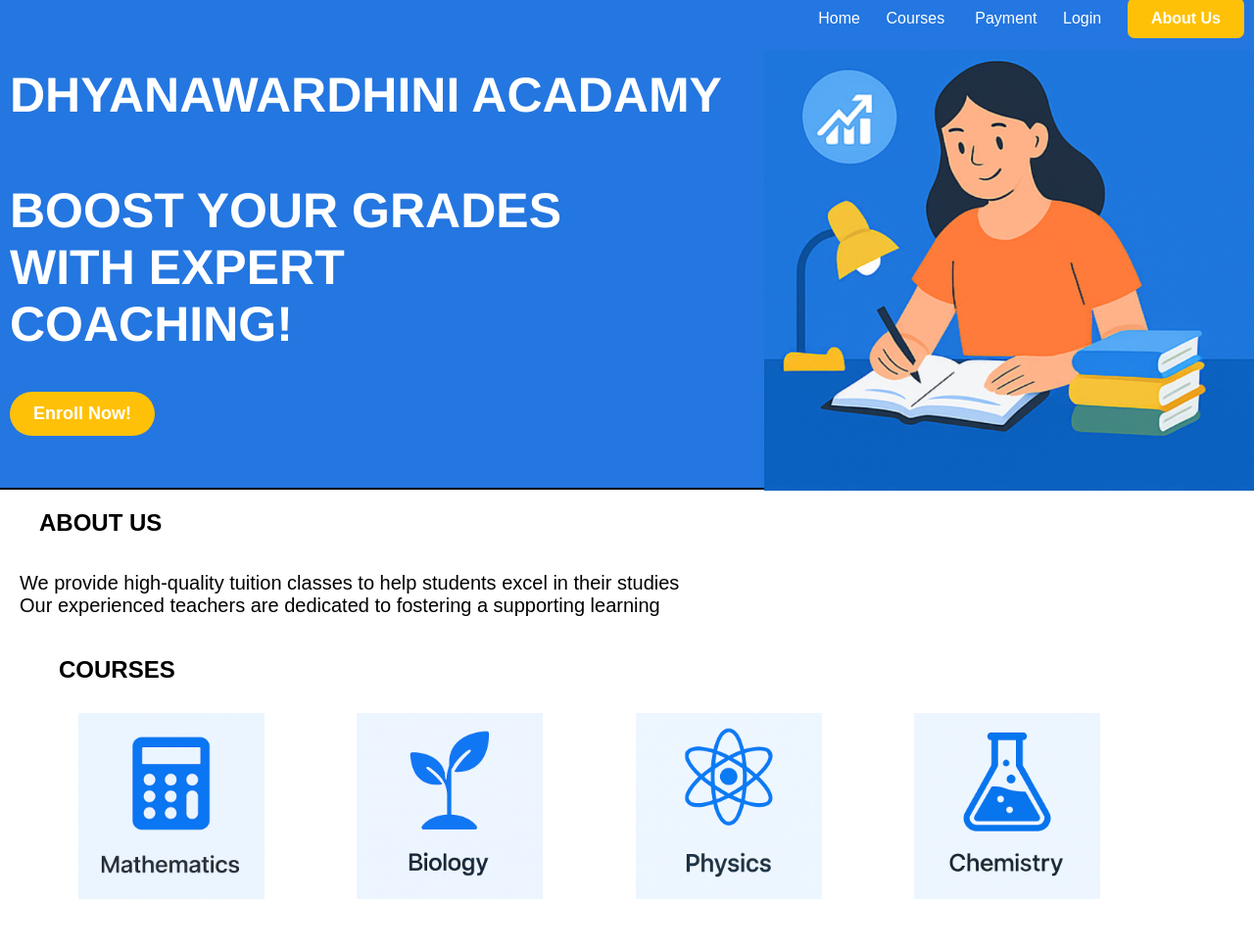
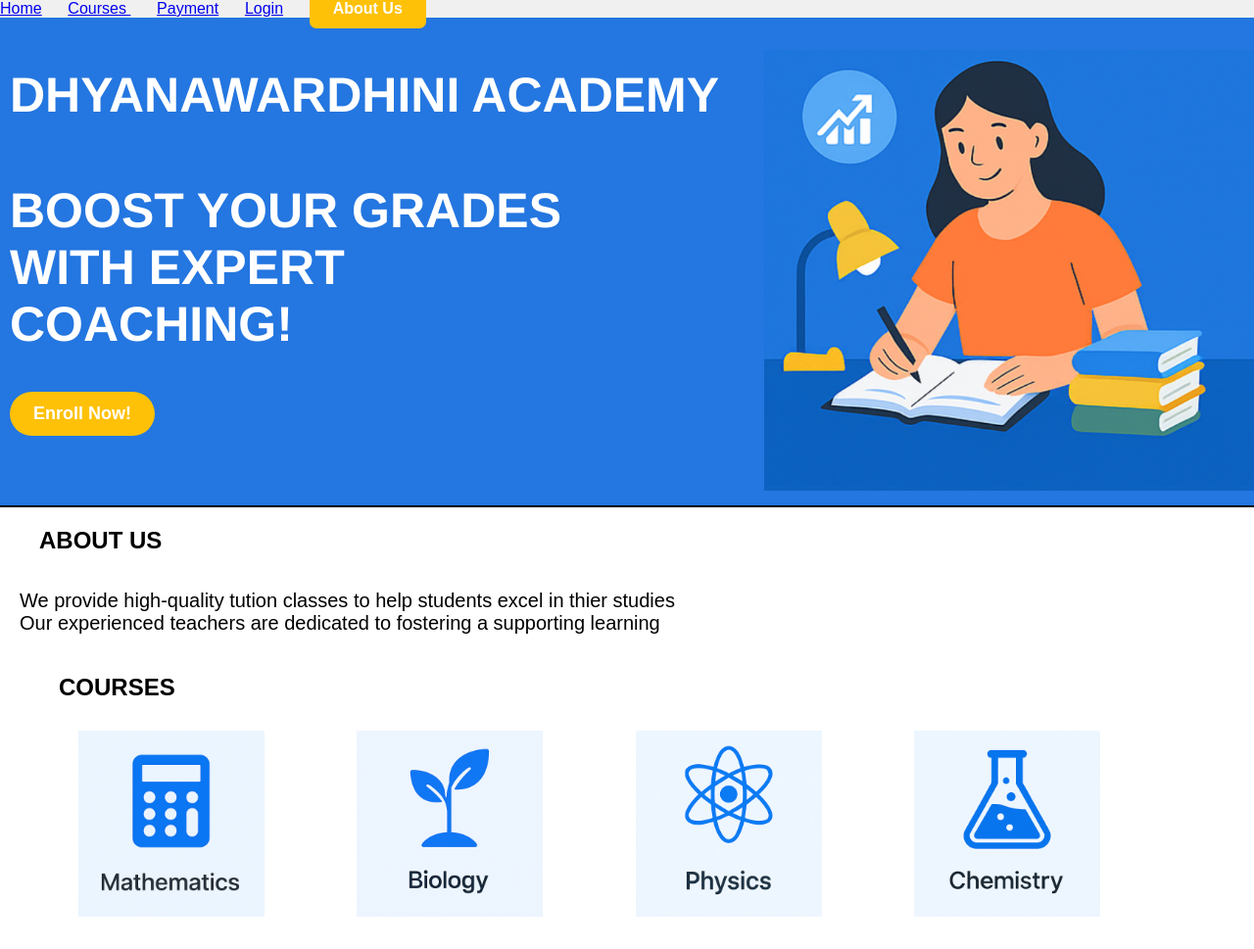
Before and after one commit to aryandeshpande11/Dhyanwardhini_Academy, a plain HTML site: page index.html in a window 1280 px wide. Shown: the top 969 px of the page at 98% size. Drawn offline with Linux system fonts and the light colour scheme.

Commit message:
index.html

```diff
--- a/index.html
+++ b/index.html
@@ -5,19 +5,24 @@
     <meta name="viewport" content="width=device-width, initial-scale=1.0" />
     <title>Dhyanawardhini Academy </title>
     <link rel="stylesheet" href="style/style.css" />
+
     <meta name="viewport" content="width=device-width, initial-scale=1.0">
   </head>
   <body>
 
     <main>
-           <section class="part1">
-            <p>  <a href="index.html" target="_blank">Home</a>&nbsp; &nbsp; &nbsp;
+         <section>
+            <p>
+              <div class="navbar">
+              <a href="index.html" target="_blank">Home</a>&nbsp; &nbsp; &nbsp;
                      <a href="#" target="_blank">Courses </a>&nbsp; &nbsp; &nbsp;
                      <a href="payment_form.html" target="_blank">Payment</a>&nbsp; &nbsp; &nbsp;
                      <a href="#"target="_blank">Login</a>&nbsp; &nbsp; &nbsp;
                      <a href="#" target="_blank"  class="cta-button"3>About Us</a>
                 </p>
-            <h1>Dhyanawardhini Acadamy</h1>
+              </div>
+            <div class="part1">
+              <h1>Dhyanawardhini Academy</h1>
 
             <img src="img/img1.png" alt="Hero Image" />
 
@@ -32,7 +37,7 @@
              <h2>ABOUT US</h2>
              <br>
              <br>
-             <p>We provide high-quality tuition classes to help students excel in their studies<br>
+             <p>We provide high-quality tution classes to help students excel in thier studies<br>
              Our experienced teachers are dedicated to fostering a supporting learning</p>
              </section>
                 <section class="part3">
@@ -79,7 +84,8 @@
     </tbody>
   </table>
 </section>
-      <footer>
+
+          <footer>
             <p>
               &copy; 2025 Dhyanawardhini Acadamy. All rights reserved. |<br>
               Location: Dhyanawardhini Acadamy, 1234 ABC Chowk, Pune, Maharashtra, 411037 |<br>
@@ -87,6 +93,8 @@
             </a>
             </p>
           </footer>
+
+
     </main>
   </body>
 </html>
```
